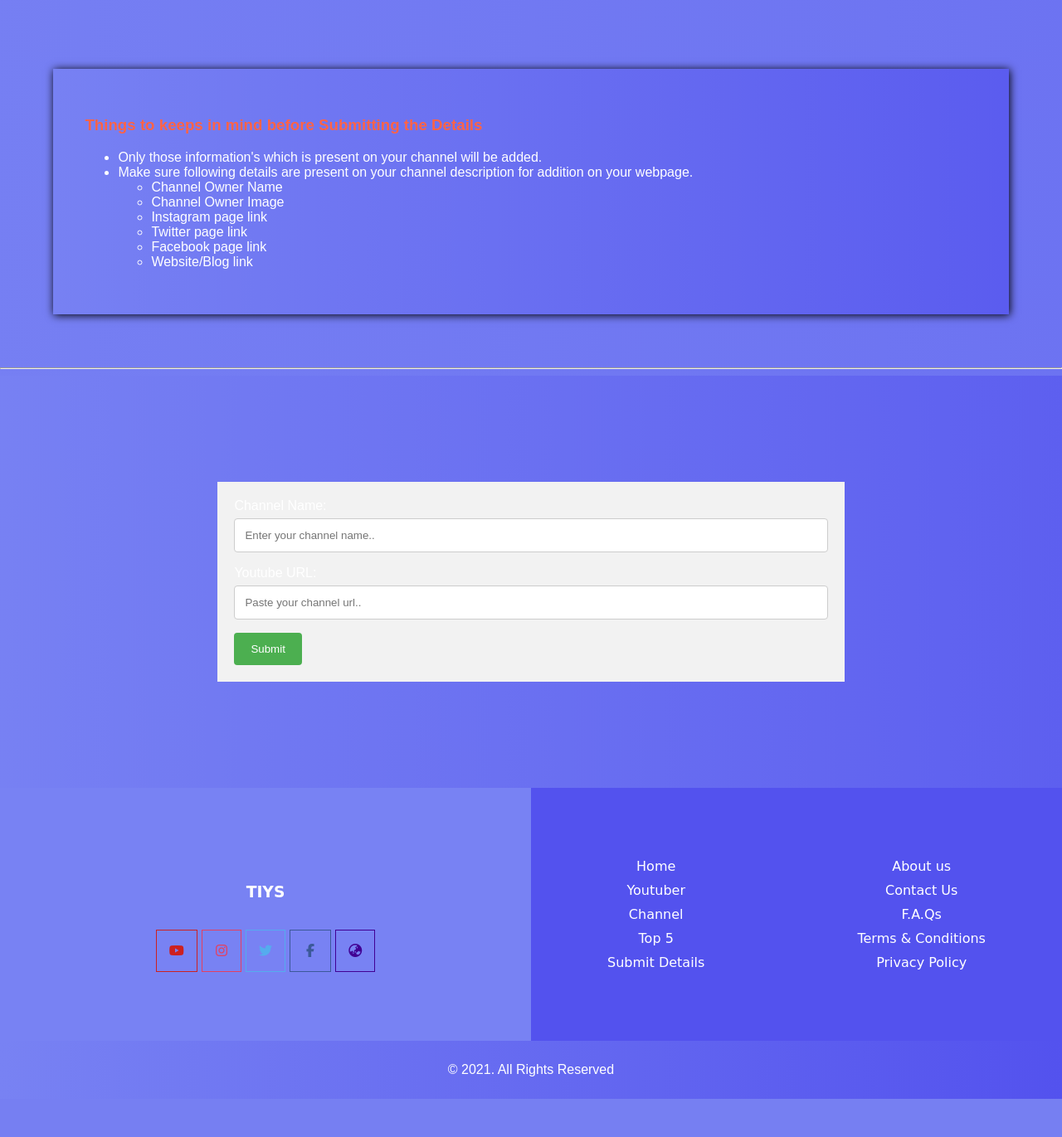
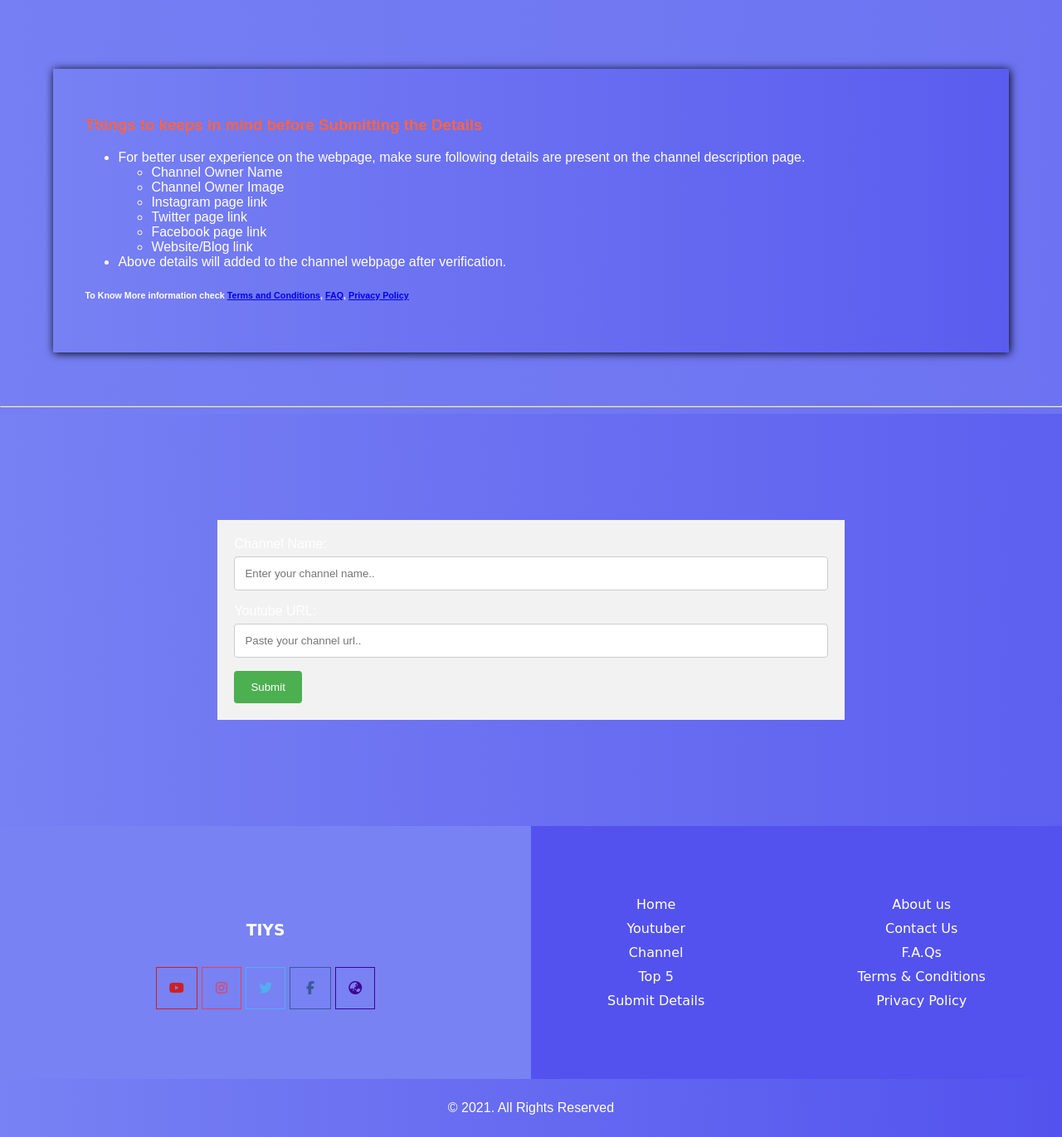
Before and after one commit to myammedia/project-tin-beta, a Django app: page /submit-details in a window 1280 px wide. Shown: the part 188-1559 px from the top of the page at 83% size. Before the commit the page ends 1513 px from the top, so only its background shows below. Run offline with Django 3.2, Linux system fonts and the light colour scheme; some libraries are stand-ins or nearby versions; some web fonts are replaced.

Commit message:
Update submit.html

```diff
--- a/tiys/pages/templates/pages/submit.html
+++ b/tiys/pages/templates/pages/submit.html
@@ -24,8 +24,7 @@
 <div class="submit-page-description">
         <h3>Things to keeps in mind before Submitting the Details</h3>
     <ul>
-        <li>Only those information's which is present on your channel will be added.</li>
-        <li>Make sure following details are present on your channel description for addition on your webpage.
+        <li>For better user experience on the webpage, make sure following details are present on the channel description page.
             <ul>
                 <li>Channel Owner Name</li>
                 <li>Channel Owner Image</li>
@@ -35,7 +34,9 @@
                 <li>Website/Blog link</li>
             </ul>
         </li>
+        <li>Above details will added to the channel webpage after verification.</li>
     </ul>
+    <h6>To Know More information check <a href="{% url 'terms-page' %}">Terms and Conditions</a>, <a href="{% url 'faq-page' %}">FAQ</a>, <a href="{% url 'privacy-page' %}">Privacy Policy</a></h6>
 
 </div>
     <hr>
```
